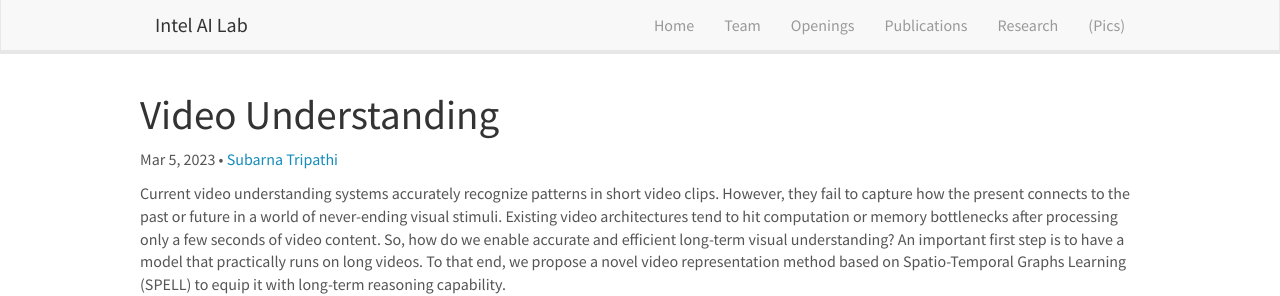
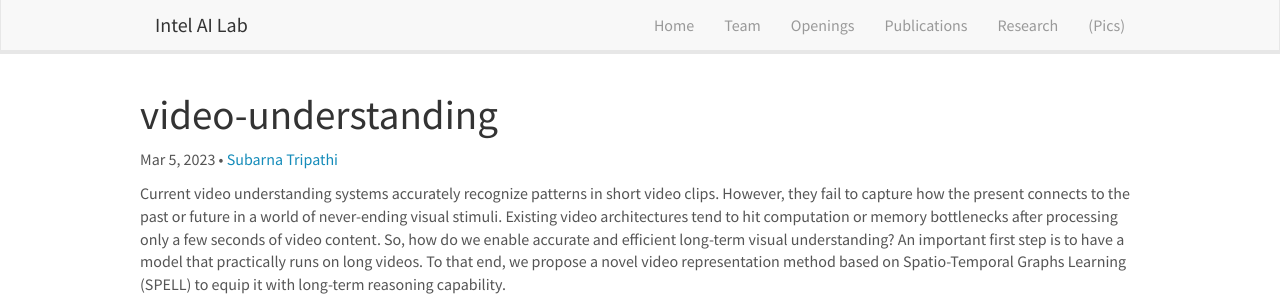
Before and after one commit to intelailabpage/intelailabpage.github.io, a Jekyll site: the page built from _posts/2023-03-05-video-understanding.md, in a window 1280 px wide. Shown: the top 296 px of the page. Built offline with Jekyll 4.4.1, drawn with Linux system fonts in a browser that asks for light colours; nearby versions of some CDN libraries.

```diff
--- a/_posts/2023-03-05-video-understanding.md
+++ b/_posts/2023-03-05-video-understanding.md
@@ -1,6 +1,6 @@
 ---
 layout: post
-title: "Video Understanding"
+title: "video-understanding"
 author: <a href="https://subarnatripathi.github.io/"> Subarna Tripathi </a>
 categories: VIDEO-UNDERSTANDING COMPUTER-VISION STRUCTURED--REPRESENTATION-LEARNING
 date: 2023-03-05
```
